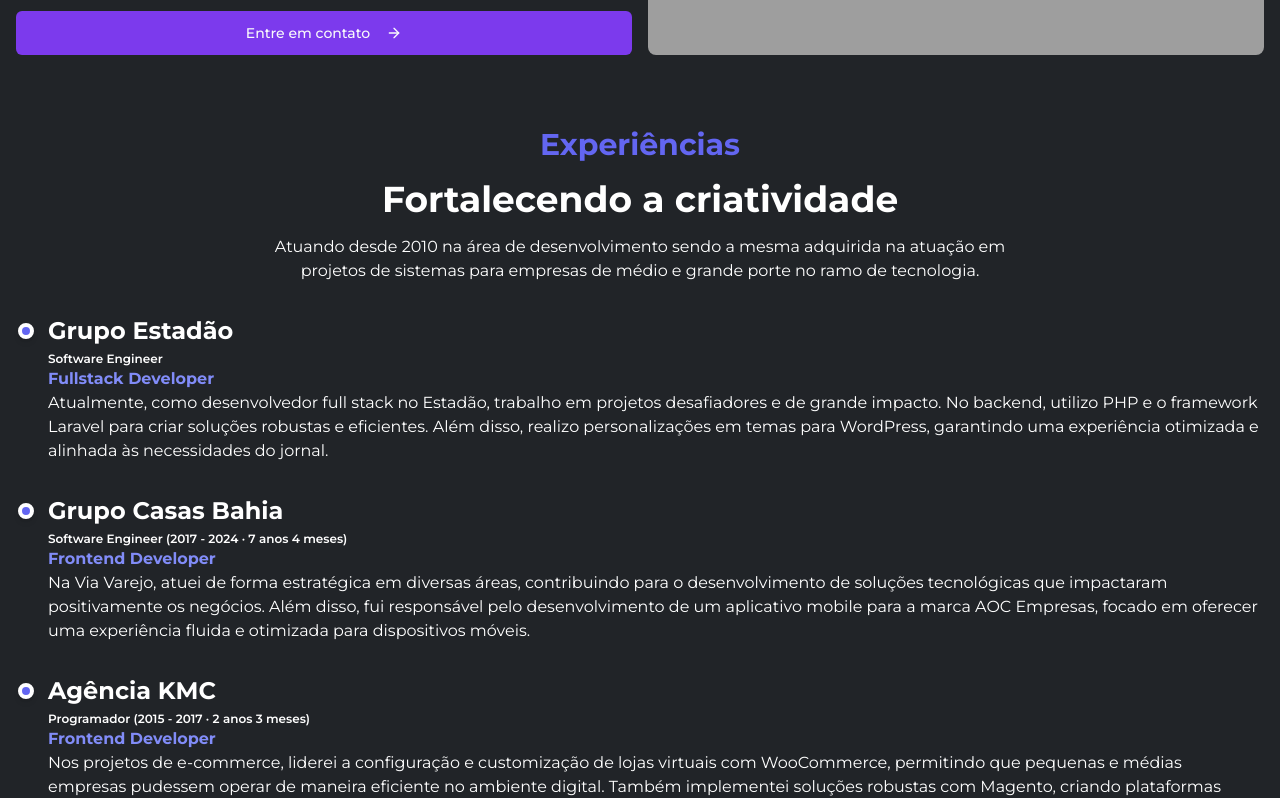
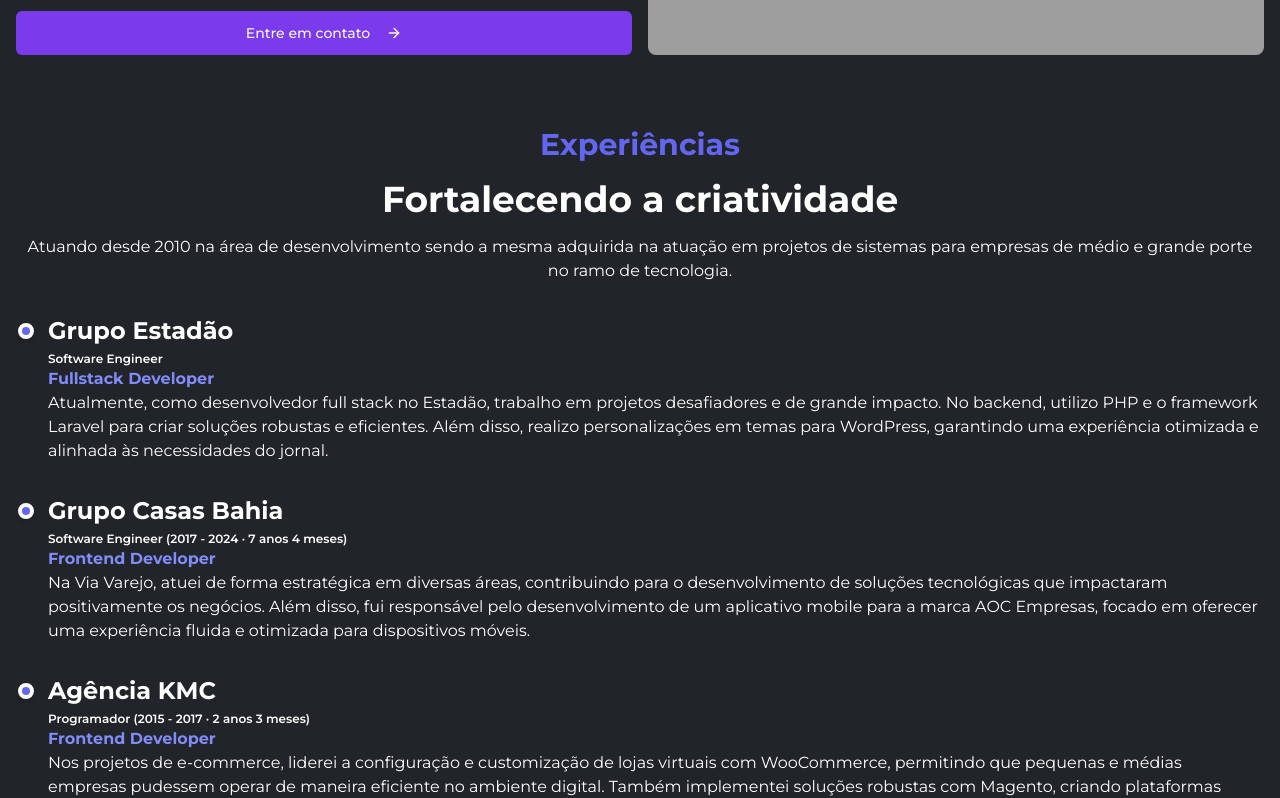
Before and after one commit to ogeraldoluizcom/ogeraldoluiz, a Next.js app: page / in a window 1280 px wide. Shown: the part 707-1505 px from the top of the page. Built offline with nearby package versions, Linux system fonts and the light colour scheme; grey boxes are pictures that could not be loaded.

Commit message:
Refactor Title component to support optional props and alignment, and enhance tests for alignment functionality

```diff
--- a/src/components/title/index.tsx
+++ b/src/components/title/index.tsx
@@ -1,15 +1,32 @@
+import { cn } from '@/lib/utils'
+
 interface TitleProps {
-  title: string
-  subtitle: string
-  description: string
+  title?: string | null
+  subtitle?: string | null
+  description?: string | null
+  align?: 'left' | 'center' | 'right'
 }
 
-export const Title = ({ title, subtitle, description }: TitleProps) => {
+export const Title = ({ title, subtitle, description, align }: TitleProps) => {
   return (
-    <div className="flex flex-col items-center justify-center text-center gap-4 mb-8 max-w-screen-md mx-auto">
-      <h2 className="text-3xl font-bold text-indigo-500">{title}</h2>
-      <h3 className="text-4xl font-bold">{subtitle}</h3>
-      <p>{description}</p>
+    <div
+      className={cn(
+        `
+        flex
+        flex-col
+        items-center
+        justify-center
+        text-center
+        gap-4
+        mb-8
+      `,
+        align === 'left' && 'items-start text-left',
+        align === 'right' && 'items-end text-right'
+      )}
+    >
+      {title && <h2 className="text-3xl font-bold text-indigo-500">{title}</h2>}
+      {subtitle && <h3 className="text-4xl font-bold">{subtitle}</h3>}
+      {description && <p>{description}</p>}
     </div>
   )
 }
--- a/src/components/title/test.tsx
+++ b/src/components/title/test.tsx
@@ -2,7 +2,7 @@ import { render, screen } from '@testing-library/react'
 import { Title } from '.'
 
 describe('Title', () => {
-  it('renderiza o título, subtítulo e descrição corretamente', () => {
+  it('should be able renders title, subtitle and description correctly', () => {
     render(
       <Title
         title="Título Teste"
@@ -15,4 +15,35 @@ describe('Title', () => {
     expect(screen.getByText('Subtítulo Teste')).toBeInTheDocument()
     expect(screen.getByText('Descrição de exemplo')).toBeInTheDocument()
   })
+
+  it('should be able do not render elements if props is null', () => {
+    render(<Title title={null} subtitle={null} description={null} />)
+    expect(screen.queryByRole('heading', { level: 2 })).not.toBeInTheDocument()
+    expect(screen.queryByRole('heading', { level: 3 })).not.toBeInTheDocument()
+    expect(screen.queryByText(/.+/)).not.toBeInTheDocument()
+  })
+
+  it('should be able apply left alignment', () => {
+    const { container } = render(
+      <Title title="A" subtitle="B" description="C" align="left" />
+    )
+    expect(container.firstChild).toHaveClass('items-start')
+    expect(container.firstChild).toHaveClass('text-left')
+  })
+
+  it('should be able apply right alignment', () => {
+    const { container } = render(
+      <Title title="A" subtitle="B" description="C" align="right" />
+    )
+    expect(container.firstChild).toHaveClass('items-end')
+    expect(container.firstChild).toHaveClass('text-right')
+  })
+
+  it('should be able apply center alignment by default', () => {
+    const { container } = render(
+      <Title title="A" subtitle="B" description="C" />
+    )
+    expect(container.firstChild).toHaveClass('items-center')
+    expect(container.firstChild).toHaveClass('text-center')
+  })
 })
```
